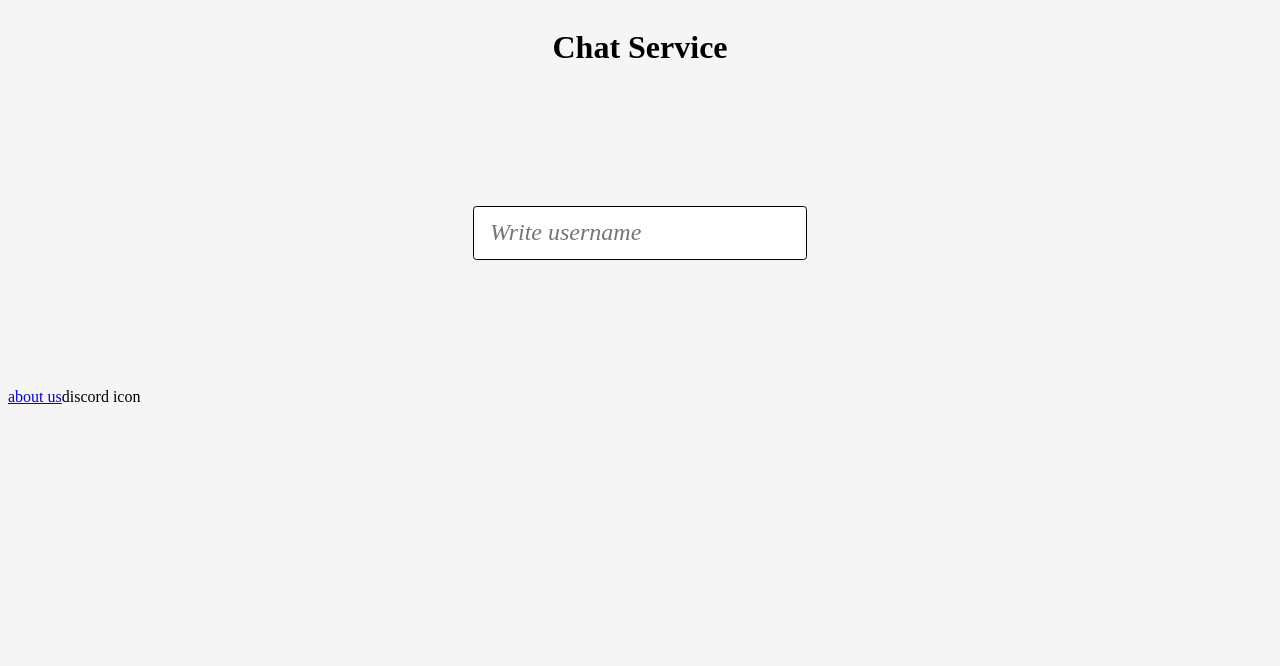
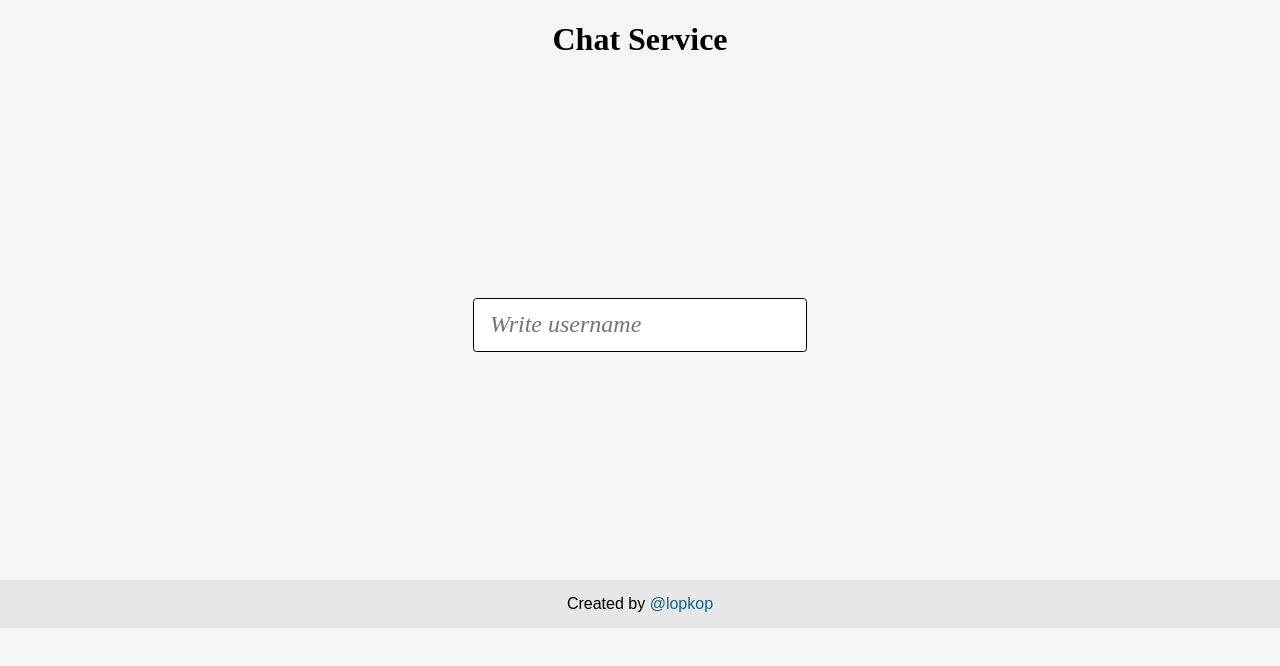
Before and after one commit to Lopkop/Lemur, a React (Create React App) app in the folder frontend/: page / in a window 1280 px wide. Shown: the top 666 px of the page. Built offline with nearby package versions, Linux system fonts and the light colour scheme.

Commit message:
Create file for react components, create Footer component, add styles

```diff
--- a/frontend/src/App.tsx
+++ b/frontend/src/App.tsx
@@ -1,5 +1,6 @@
 import React from 'react';
 import './styles/App.css'
+import {Footer} from './components'
 
 // todo: finish footer
 function App() {
@@ -11,11 +12,7 @@ function App() {
     	<main>
 		<input id="input-username" type="text" placeholder="Write username"/>
 	</main>
-
-	<footer>
-		<a href="#">about us</a>
-		discord icon
-	</footer>
+	<Footer />
     </div>
   );
 }
--- /dev/null
+++ b/frontend/src/components.tsx
@@ -0,0 +1,3 @@
+export function Footer(props: any) {
+	return <footer>Created by <a href="https://github.com/Lopkop">@lopkop</a></footer>
+}
--- a/frontend/src/styles/App.css
+++ b/frontend/src/styles/App.css
@@ -1,5 +1,7 @@
 body {
+	margin: auto;
 	background-color: #f5f5f5;
+	font-weight: 400;
 }
 
 header {
@@ -12,7 +14,7 @@ main {
 	flex-direction: column;
 	align-items: center;
 	justify-content: center;
-	min-height: 300px;
+	min-height: 500px;
 }
 
 #input-username {
@@ -37,7 +39,6 @@ main {
 #input-username:hover {
     box-shadow: 0 5px 15px rgba(0,0,0,0.3);
 }
-
 #input-username:focus, #input-username:focus{
     outline: none;
 }
@@ -45,3 +46,15 @@ main {
 #input-username:placeholder-shown {
 	font-style: italic;
 }
+
+footer {
+	text-align: center;
+	background-color: #e7e7e7;
+	padding: 15px 0px 15px 0px;
+	font-family: 'Manrope',Arial,sans-serif;
+}
+
+a {
+	text-decoration: none;
+	color: rgb(20, 102, 135);
+}
```
